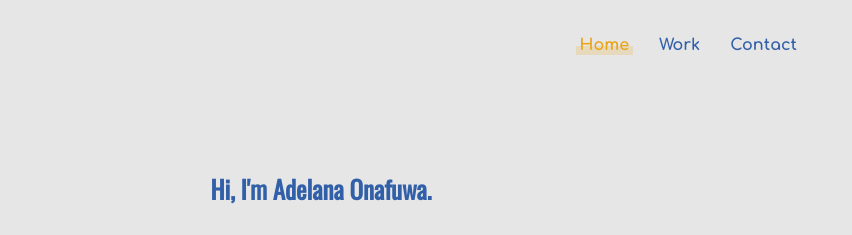
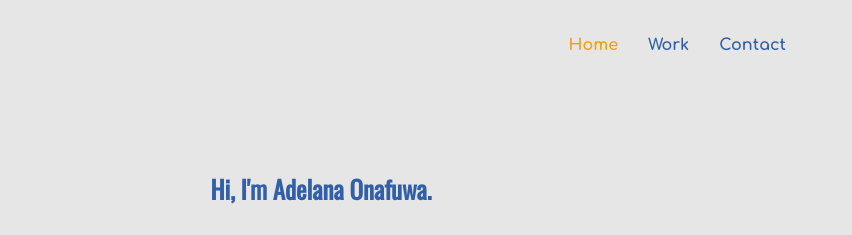
Before and after one commit to AdeLana-O/adelana, a Gatsby site in the folder v2/: page / in a window 1280 px wide. Shown: the top 235 px of the page, 319-1171 px from the left. Built offline with nearby package versions, Linux system fonts and the light colour scheme; Gatsby itself is replaced by a stand-in of ours.

Commit message:
refactor Navbar

```diff
--- a/v2/src/components/Navbar.jsx
+++ b/v2/src/components/Navbar.jsx
@@ -10,16 +10,14 @@
   const { pathname } = useLocation();
 
   return (
-    <nav id="navbar">
-      <ol className="navbar__menu">
+    <nav id="nav">
+      <ol className="nav__menu">
         {navLinks.map(({ name, link }) => (
-          <li key={name} className="navbar__item">
+          <li key={name} className="nav__item">
             <Link
               to={link}
               className={
-                pathname === link
-                  ? "navbar__link navbar__link--active"
-                  : "navbar__link"
+                pathname === link ? "nav__link nav__link--active" : "nav__link"
               }
             >
               {name}
--- a/v2/src/styles/components/Navbar.scss
+++ b/v2/src/styles/components/Navbar.scss
@@ -1,23 +1,16 @@
-#navbar {
+#nav {
   margin-left: 0.8rem;
 }
 
-.navbar__menu {
+.nav__menu {
   @include flexDisplay(flex-start, true);
-  padding: 0 0.4rem;
-
-  .navbar__item {
-    padding: 0 1rem;
-
-    &:first-child {
-      padding-left: 0;
 }
 
-    &:last-child {
-      padding-right: 0;
+.nav__item {
+  padding: 0 0.65rem;
 }
 
-    .navbar__link {
+.nav__link {
   display: inline-block;
   font-weight: bold;
   color: $primaryColor;
@@ -42,29 +35,21 @@
   }
 }
 
-    .navbar__link--active {
+.nav__link.nav__link--active {
+  color: $accentColor;
+
+  &:hover {
     color: $accentColor;
 
     &::after {
+      height: 0.9rem;
       background-color: rgba($accentColor, 0.2);
-        height: 0.9rem;
-      }
-
-      &:hover {
-        color: $accentColor;
-      }
     }
   }
 }
 
 @include mediaQuery($desktop) {
-  #navbar {
-    overflow: visible;
-  }
-
-  .navbar__menu {
-    .navbar__item {
+  .nav__item {
     padding: 0 1.5rem;
   }
 }
-}
```
Lines whose indentation alone changed are shown as unchanged.
